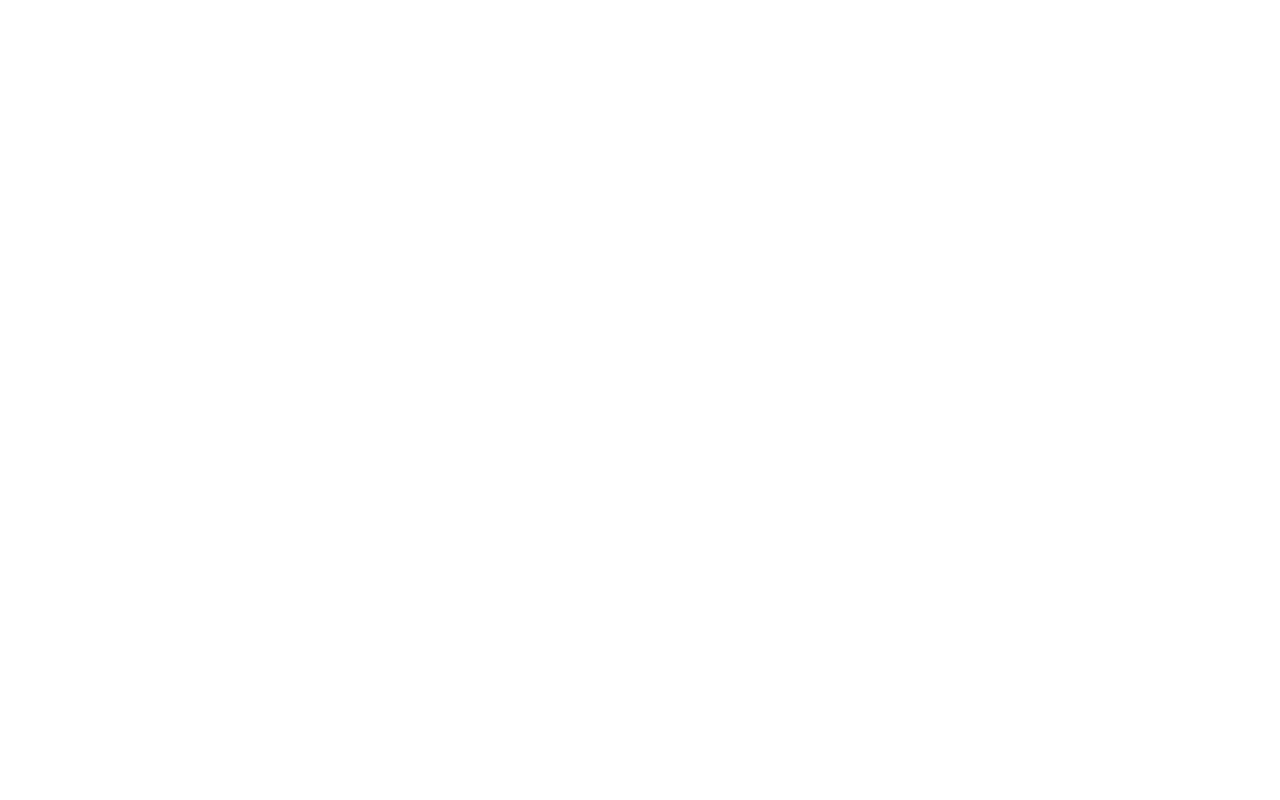
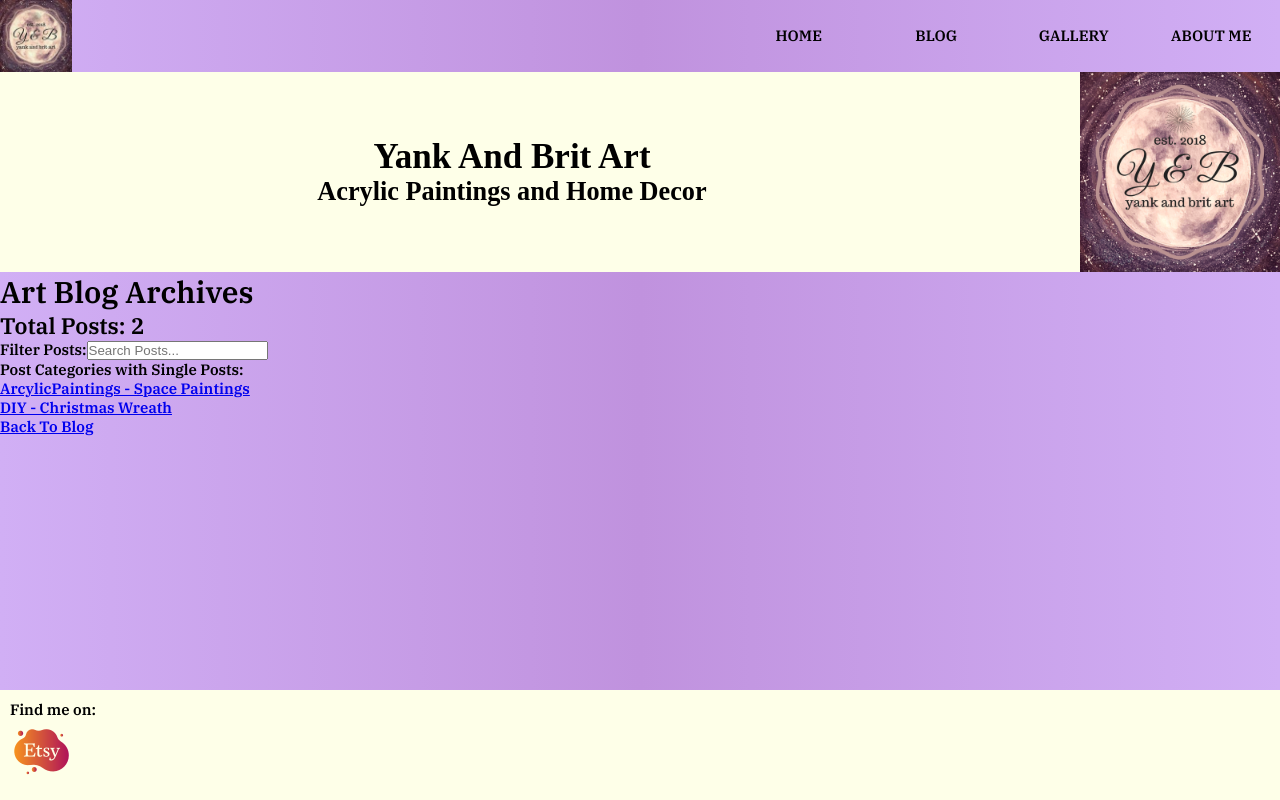
Before and after one commit to ARogala/yank-and-brit-art, a Gatsby site: page /blog-archive in a window 1280 px wide. Before the commit this address had no page. Built offline with nearby package versions, Linux system fonts and the light colour scheme; Gatsby itself is replaced by a stand-in of ours; a web font is replaced by a local one.

Commit message:
add blog archive page

```diff
--- a/package.json
+++ b/package.json
@@ -22,7 +22,8 @@
     "node-sass": "^4.11.0",
     "react": "^16.5.1",
     "react-dom": "^16.5.1",
-    "react-helmet": "^5.2.0"
+    "react-helmet": "^5.2.0",
+    "sort-by": "^1.2.0"
   },
   "repository": {
     "type": "git",
--- /dev/null
+++ b/src/groupBy.js
@@ -0,0 +1,29 @@
+/**
+ * @authors A Rogala
+ * @date    2018-08-30 17:08:25
+ * @version $Id$
+ */
+
+//https://stackoverflow.com/questions/4878756/how-to-capitalize-first-letter-of-each-word-like-a-2-word-city
+function toTitleCase(str) {
+	return str.replace(/\w\S*/g, function(txt){
+	    return txt.charAt(0).toUpperCase() + txt.substr(1).toLowerCase();
+	});
+}
+//https://developer.mozilla.org/en-US/docs/Web/JavaScript/Reference/Global_Objects/Array/reduce
+export default function groupBy(objectArray, property) {
+	return objectArray.reduce(function (acc, obj) {
+		//remove case sensitivity
+		obj[property] = toTitleCase(obj[property]);
+		//store the category in key
+		let key = obj[property];
+		//if the accumulator object at key is undefined place empty array
+		if (!acc[key]) {
+		  acc[key] = [];
+		}
+		//push objects with the same key into their array
+		//return accumulator
+		acc[key].push(obj);
+		return acc;
+	}, {});
+}
--- /dev/null
+++ b/src/pages/blog-archive.js
@@ -0,0 +1,171 @@
+import React from 'react';
+
+import { Link, graphql } from 'gatsby';
+
+import escapeRegExp from 'escape-string-regexp';
+import sortBy from 'sort-by';
+
+import groupBy from '../groupBy.js';
+import Layout from '../components/layout';
+
+class BlogArchive extends React.Component {
+	constructor(props) {
+	    super(props);
+	    this.state = {
+	    	filterText: ''
+	    };
+  	}
+
+  	handleFilterTextChange(filterText) {
+    	this.setState({filterText: filterText});
+  	}
+
+	render() {
+		let posts = this.props.data.allMarkdownRemark.edges;
+		let filterText = this.state.filterText;
+
+		//console.log(posts);
+		//add groupCategory so blog posts can be sorted, grouped, and displayed
+		//by category - subCategory
+		// posts.map(({node}, index) => {
+		// 	return posts[index].groupCategory = node.frontmatter.category + ' - ' + node.frontmatter.subCategory;
+		// });
+
+		//add category to edges so nodes(blog posts) can be filtered, sorted, and grouped by category
+		posts.map(({node}, index) => {
+			return posts[index].category = node.frontmatter.category;
+		});
+		//add subCategory to edges so nodes(blog posts) can be filtered by subCategory
+		posts.map(({node}, index) => {
+			return posts[index].subCategory = node.frontmatter.subCategory;
+		});
+		//add title to edges so nodes(blog posts) can be filtered by title
+		posts.map(({node}, index) => {
+			return posts[index].title = node.frontmatter.title;
+		});
+
+		//now filter posts on filter text then group and build DOM
+
+		//remove all spaces g is a global modifier (in other words replace all spaces with '')
+		filterText = filterText.replace(/ /g, '');
+		//console.log(filterText);
+
+		/* 	Filter logic
+			escapeRegExp escapes special characters
+			Regular expressions are patterns used to match character combinations in strings
+
+			so pattern will be a regexp with special char and case 'i' ignored
+			then filter the posts array useing test() to search for a match
+			between the regular expression and a specified string ignoring case and
+			special char.
+			finally sort the filtered list by category
+		*/
+
+		const pattern = new RegExp(escapeRegExp(filterText), 'i');
+
+		let filteredPosts = posts.filter((post) => pattern.test((post.title + post.category + post.subCategory).replace(/ /g,'')));
+		filteredPosts.sort(sortBy('subCategory'));
+		//console.log(filteredPosts);
+
+		const groupedPosts = groupBy(filteredPosts, 'category');
+		//console.log(groupedPosts);
+		const allCategories = Object.keys(groupedPosts);
+		// console.log(allCategories);
+
+		/*
+		for each post category if the number of posts is greater than 1
+		build the DOM
+		*/
+		const dropDownUL = [];
+		for(let i = 0; i < allCategories.length; i++ ) {
+			if(groupedPosts[allCategories[i]].length > 1) {
+				//build the dropDownUL
+				dropDownUL.push(
+					<li key={i} className="postlist__dropdown-li">
+						<span className="postlist__category">{allCategories[i]}:</span>
+						<ul aria-label="submenu" className="postlist__dropdown-ul">
+							{groupedPosts[allCategories[i]].map((post) => {
+								//console.log(post.node);
+								return (
+									<li key={post.node.id}>
+										<Link to={post.node.fields.slug} className="blogLink">
+											{post.node.frontmatter.title}
+										</Link>
+									</li>
+								);
+							})}
+						</ul>
+					</li>
+				);
+			}
+		}
+		//build the DOM for the categories with one post
+		const singlePost = [];
+		for(let i = 0; i < allCategories.length; i++) {
+			if(groupedPosts[allCategories[i]].length === 1) {
+				//console.log(groupedPosts[allCategories[i]][0]);
+				singlePost.push(
+					<li key={groupedPosts[allCategories[i]][0].node.id} className="postlist__single-li">
+						<Link to={groupedPosts[allCategories[i]][0].node.fields.slug} className="blogLink">
+							{groupedPosts[allCategories[i]][0].node.frontmatter.category + ' - ' + groupedPosts[allCategories[i]][0].node.frontmatter.title}
+						</Link>
+					</li>
+				);
+			}
+		}
+
+		return (
+			<Layout>
+				<div className="archive">
+					<div className="search">
+						<h1 className="search__title">Art Blog Archives</h1>
+						<h2 className="search__title">Total Posts: {this.props.data.allMarkdownRemark.totalCount}</h2>
+						<label className="search__label" htmlFor="filterPosts">Filter Posts:</label>
+						<input
+							type="text"
+							className="search__input"
+							id="filterPosts"
+							placeholder="Search Posts..."
+							value={this.state.filterText}
+							onChange={(e) => this.handleFilterTextChange(e.target.value)}
+						/>
+					</div>
+
+					<ul className="postlist">
+						{dropDownUL}
+						<span className="postlist__title">Post Categories with Single Posts:</span>
+						{singlePost}
+					</ul>
+
+					<Link to="/blog" className="paginationLink">Back To Blog</Link>
+				</div>
+			</Layout>
+		);
+	}
+}
+
+export default BlogArchive;
+
+//each node has a unique id
+export const query = graphql`
+	query {
+		allMarkdownRemark(sort: { fields: [frontmatter___date], order: DESC } filter: { frontmatter: { category: {ne: null}}}) {
+			totalCount
+			edges {
+				node {
+					id
+					frontmatter {
+						title
+						date(formatString: "DD MMMM, YYYY")
+						author
+						category
+						subCategory
+					}
+					fields {
+						slug
+					}
+				}
+			}
+		}
+	}
+`
--- a/src/templates/blog-post.js
+++ b/src/templates/blog-post.js
@@ -4,7 +4,6 @@
 
 class BlogPost extends React.Component {
 	render() {
-		console.log(this.props);
 		const post = this.props.data.markdownRemark;
 		const { previous, next } = this.props.pageContext;
 		return (
```
Also changed, not shown: 1 other file.
